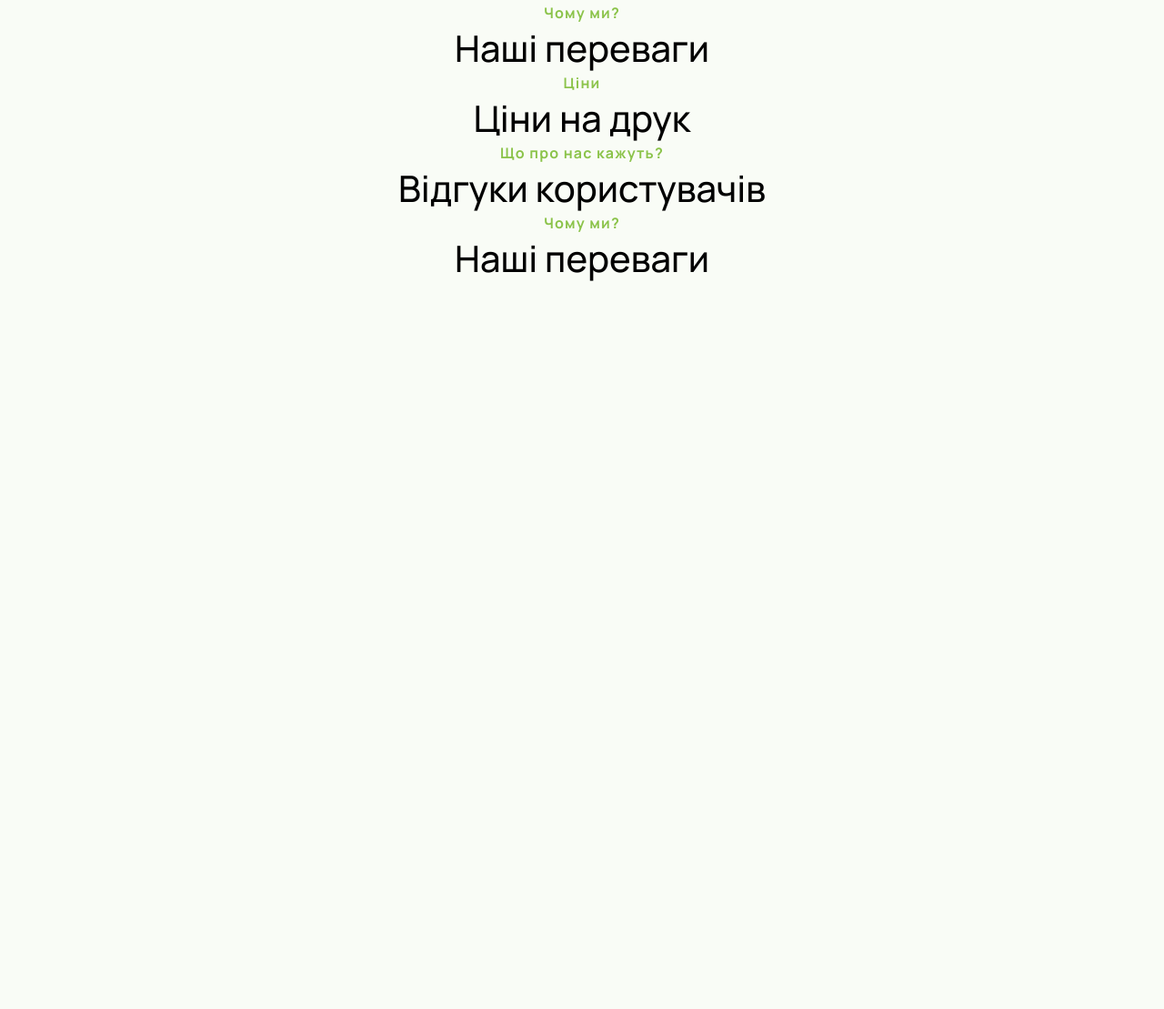
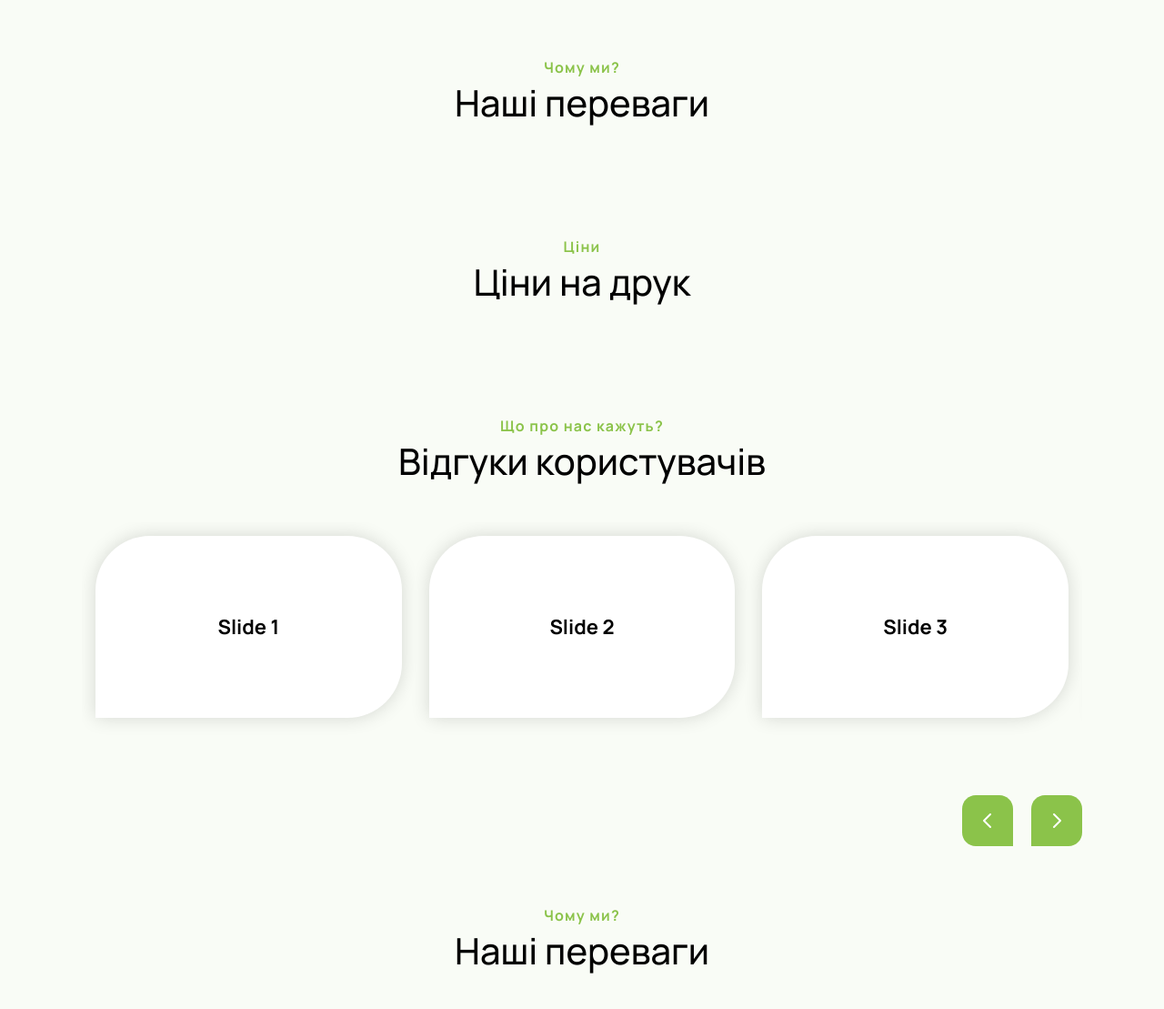
Before and after one commit to connars/forodruk-shop, a plain HTML site: page index.html in a window 1280 px wide. Shown: the part 797-1906 px from the top of the page at 91% size. Before the commit the page ends 1108 px from the top, so only its background shows below. Drawn offline with nearby package versions, Linux system fonts and the light colour scheme.

Commit message:
add reviews slder

```diff
--- a/css/main.css
+++ b/css/main.css
@@ -189,3 +189,41 @@
   /* .swiper-slide:nth-child(1n) {
     background-color: rgb(206, 17, 17);
   } */
+.reviews , .benefits ,.price{
+    padding: 60px 0;
+}
+.reviews__title {
+    padding-bottom: 40px;
+}
+  .mySwiper2 {
+    width: 100%;
+    padding: 15px !important;
+    height: 240px;
+  }
+
+  .swiper-nav2 {
+    width: 100%;
+    display: flex;
+    justify-content: flex-end;
+    gap: 20px;
+  }
+
+  .arrow {
+    cursor: pointer !important;
+  }
+
+  .swiper-slide2 {
+    display: flex;
+    align-items: center;
+    justify-content: center;
+    /* border-radius: 18px; */
+    font-size: 22px;
+    padding: 20px;
+    font-weight: bold;
+    color: black;
+    height: 200px !important;
+
+    background: #FFFFFF;
+    box-shadow: 0px 0px 20px rgba(0, 0, 0, 0.15);
+    border-radius: 60px 60px 60px 0px;
+  }
--- a/index.html
+++ b/index.html
@@ -102,7 +102,7 @@
     </section>
     <section>
         <div class="container">
-            <div class="benefits">
+            <div class="price">
                 <div class="title">
                     <p>Ціни</p>
                     <h4>Ціни на друк</h4>
@@ -112,10 +112,38 @@
     </section>
     <section>
         <div class="container">
-            <div class="benefits">
-                <div class="title">
+            <div class="reviews">
+                <div class="title reviews__title">
                     <p>Що про нас кажуть?</p>
                     <h4>Відгуки користувачів</h4>
+                </div>
+
+                <div class="swiper mySwiper2">
+                    <div class="swiper-wrapper">
+                      <div class="swiper-slide swiper-slide2">
+                        Slide 1
+                      </div>
+                      <div class="swiper-slide swiper-slide2">Slide 2</div>
+                      <div class="swiper-slide swiper-slide2">Slide 3</div>
+                      <div class="swiper-slide swiper-slide2">Slide 4</div>
+                      <div class="swiper-slide swiper-slide2">Slide 5</div>
+                      <div class="swiper-slide swiper-slide2">Slide 6</div>
+                      <div class="swiper-slide swiper-slide2">Slide 7</div>
+                      <div class="swiper-slide swiper-slide2">Slide 8</div>
+                      <div class="swiper-slide swiper-slide2">Slide 9</div>
+                    </div>
+
+                    <div class="swiper-pagination"></div>
+                  </div>
+
+
+            </div>
+            <div class="swiper-nav2">
+                <div class="swiper-button-next2 arrow">
+                    <img src="./prev.svg" alt="">
+                </div>
+                <div class="swiper-button-prev2 arrow">
+                    <img src="./next.svg" alt="">
                 </div>
             </div>
         </div>
@@ -144,6 +172,30 @@
       effect: "cards",
       grabCursor: true,
     });
+
+
+    var swiper2 = new Swiper(".mySwiper2", {
+      slidesPerView: 1,
+      spaceBetween: 30,
+      slidesPerGroup: 1,
+      loop: true,
+      loopFillGroupWithBlank: true,
+    //   pagination: {
+    //     el: ".swiper-pagination",
+    //     clickable: true,
+    //   },
+      navigation: {
+        nextEl: ".swiper-button-next2",
+        prevEl: ".swiper-button-prev2",
+      },
+      breakpoints: {
+        '1000': {
+        slidesPerView: 3,
+        spaceBetween: 30,
+        slidesPerGroup: 3,
+        }
+      },
+    });
   </script>
 </body>
 </html>
--- a/js/main.js
+++ b/js/main.js
@@ -16,11 +16,11 @@ function animate() {
         lineTwo.style.position = "absolute";
         menu.style.gap = "0px";
     } else {
+        lineOne.style.position = "static";
+        lineTwo.style.position = "static";
+        menu.style.gap = "8px";
         lineOne.style.transform = "rotate(0deg)";
         lineTwo.style.transform = "rotate(0deg)";
-        lineOne.style.position = "relative";
-        lineTwo.style.position = "relative";
-        menu.style.gap = "8px";
     }
 
 }
```
Also changed, not shown: next.svg (added), prev.svg (added).
